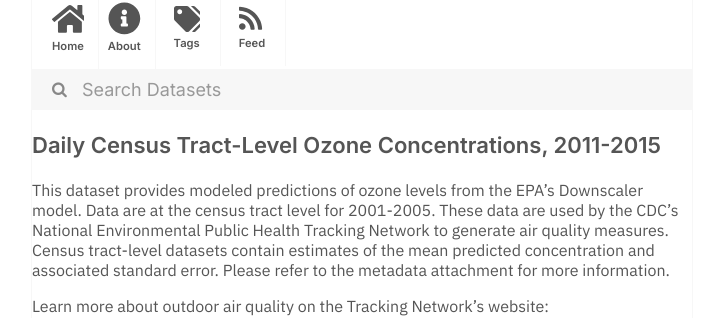
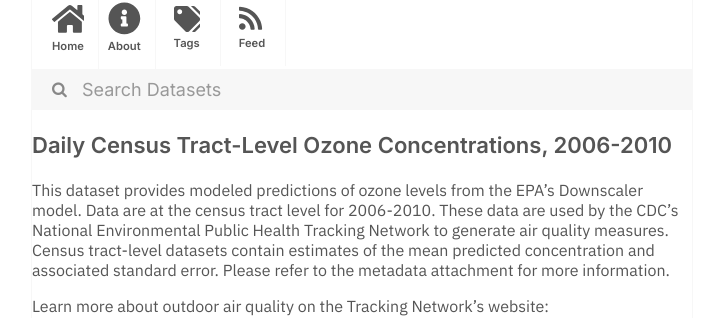
Before and after one commit to dayda-entities/us-department-of-health-and-human-services, a Jekyll site: the page built from _posts/2020-11-10-daily-census-tract-level-ozone.md, in a window 1280 px wide. Shown: the part 235-553 px from the top of the page, without its empty margins (278-992 px from the left). Built offline with Jekyll 4.4.1, drawn with Linux system fonts in a browser that asks for light colours.

Commit message:
Publish Data

```diff
--- a/_posts/2020-11-10-daily-census-tract-level-ozone.md
+++ b/_posts/2020-11-10-daily-census-tract-level-ozone.md
@@ -1,7 +1,7 @@
 ---
-title: 'Daily Census Tract-Level Ozone Concentrations, 2011-2015'
-created: '2020-11-10T16:18:16.754295'
-modified: '2021-04-30T02:05:12.552338'
+title: 'Daily Census Tract-Level Ozone Concentrations, 2006-2010'
+created: '2020-11-10T16:17:50.573267'
+modified: '2021-04-30T02:05:08.988242'
 state: active
 type: dataset
 tags:
@@ -10,12 +10,12 @@ tags:
   - Environmental Health
   - Ozone
 groups: []
-csv_url: 'https://data.cdc.gov/api/views/847z-pxin/rows.csv?accessType=DOWNLOAD'
-json_url: 'https://data.cdc.gov/api/views/847z-pxin/rows.json?accessType=DOWNLOAD'
+csv_url: 'https://data.cdc.gov/api/views/xm94-zmtx/rows.csv?accessType=DOWNLOAD'
+json_url: 'https://data.cdc.gov/api/views/xm94-zmtx/rows.json?accessType=DOWNLOAD'
 layout: post
 
 ---
-This dataset provides modeled predictions of ozone levels from the EPA's Downscaler model. Data are at the census tract level for 2001-2005. These data are used by the CDC's National Environmental Public Health Tracking Network to generate air quality measures. Census tract-level datasets contain estimates of the mean predicted concentration and associated standard error. Please refer to the metadata attachment for more information.
+This dataset provides modeled predictions of ozone levels from the EPA's Downscaler model. Data are at the census tract level for 2006-2010. These data are used by the CDC's National Environmental Public Health Tracking Network to generate air quality measures. Census tract-level datasets contain estimates of the mean predicted concentration and associated standard error. Please refer to the metadata attachment for more information.
 
 Learn more about outdoor air quality on the Tracking Network's website: https://ephtracking.cdc.gov/showAirLanding.action.
 
```
